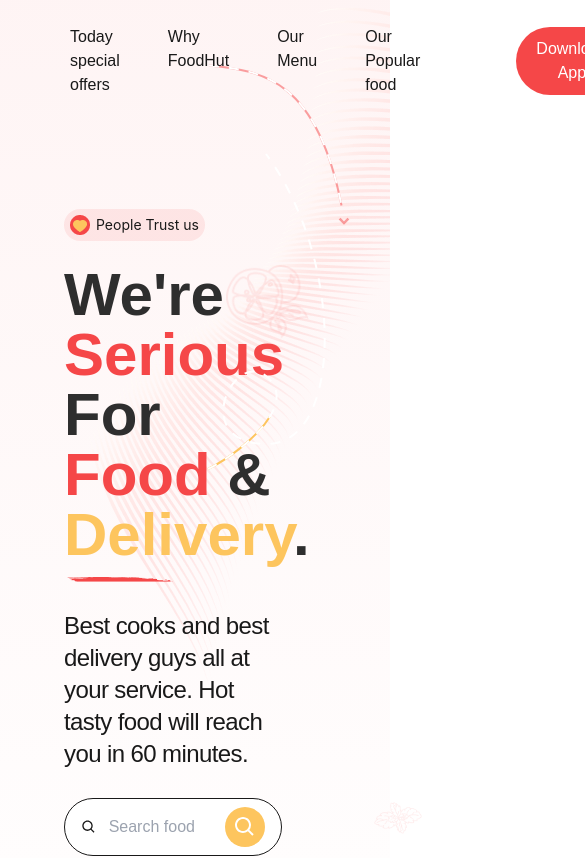
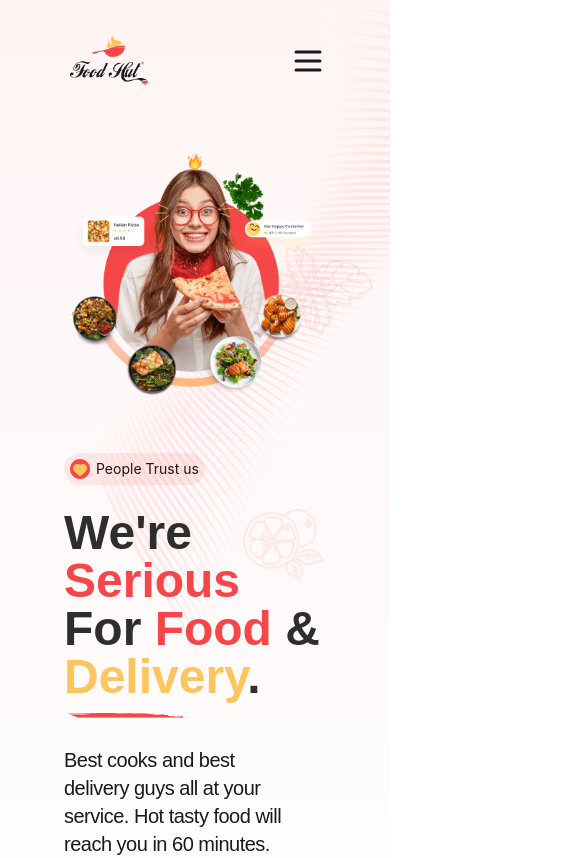
Before and after one commit to ihemebiriegondu/foodhut-website, a React (Create React App) app: page / in a window 390 px wide. Shown: the top 858 px of the page, 585 px wide, since content can reach past the window. Built offline with nearby package versions, Linux system fonts and the light colour scheme.

Commit message:
working on the header responsiveness

```diff
--- a/src/components/header.jsx
+++ b/src/components/header.jsx
@@ -11,7 +11,7 @@ export default function Header() {
                 <img src={spiralIcon} alt="spiral icon" />
             </div>
             <Nav />
-            <div className='absolute top-16 left-52'>
+            <div className='hidden lg:block absolute lg:top-20 xlg:top-16 left-52'>
                 <TopDottedLine />
             </div>
             <HeroSection />
--- a/src/components/heroSection.jsx
+++ b/src/components/heroSection.jsx
@@ -13,7 +13,7 @@ import Slider from './slider'
 
 export default function HeroSection() {
     return (
-        <section className='flex gap-x-16 relative z-10'>
+        <section className='flex flex-col-reverse lg:flex-row lg:gap-x-16 relative z-10'>
             <div className='absolute right-0 z-20'>
                 <SideDottedLine />
             </div>
@@ -23,7 +23,7 @@ export default function HeroSection() {
                     <p className='font-inter text-sm'>People Trust us</p>
                 </div>
                 <div className='mb-7 relative'>
-                    <h1 className='text-6xl font-extrabold leading-none text-secondBlack'>We're <span className='text-primary'>Serious</span> For <span className='text-primary'>Food</span> & <span className='text-secondary'>Delivery</span>.</h1>
+                    <h1 className='text-5xl xlg:text-6xl font-extrabold leading-none text-secondBlack'>We're <span className='text-primary'>Serious</span> For <span className='text-primary'>Food</span> & <span className='text-secondary'>Delivery</span>.</h1>
                     <div className='flex justify-end pe-28 pt-3'>
                         <img src={scratch} alt="scratch icon" />
                     </div>
@@ -33,7 +33,7 @@ export default function HeroSection() {
                     </div>
                 </div>
                 <div className='me-7'>
-                    <p className='text-2xl tracking-tight mb-7'>Best cooks and best delivery guys all at your service. Hot tasty food will reach you in 60 minutes.</p>
+                    <p className='text-xl xlg:text-2xl tracking-tight mb-7'>Best cooks and best delivery guys all at your service. Hot tasty food will reach you in 60 minutes.</p>
                     <div className='border border-firstBlack rounded-large overflow-hidden flex items-center px-4 mb-9 bg-white'>
                         <BiSearch className='text-2xl' />
                         <input type="text" placeholder='Search food' className='w-full py-4 px-3 outline-0 border-0 placeholder:firstBlack' />
@@ -52,7 +52,7 @@ export default function HeroSection() {
             </div>
             <div className='basis-1/2 relative z-20'>
                 <div className='relative'>
-                    <img src={heroImage} alt="" />
+                    <img src={heroImage} alt="hero img" className='mx-auto' />
                 </div>
                 <div className='absolute -right-12 bottom-1/4'>
                     <img src={mint} alt="mint icon" />
--- a/src/components/nav.jsx
+++ b/src/components/nav.jsx
@@ -1,6 +1,8 @@
 import React from 'react'
 import Logo from '../assests/little-icons/Logo (1).png'
 import FancyButton from './fancyButton'
+
+import { LuMenu } from 'react-icons/lu'
 
 export default function Nav() {
     return (
@@ -9,8 +11,8 @@ export default function Nav() {
                 <img src={Logo} alt="food hut logo" className='w-full h-full object-contain' />
             </div>
 
-            <div className='flex items-center gap-x-24'>
-                <div className='flex gap-x-12'>
+            <div className='hidden lg:flex items-center lg:gap-x-12 xlg:gap-x-14 xl:gap-x-24'>
+                <div className='flex lg:gap-x-8 xlg:gap-x-12 xl:gap-x-12'>
                     <a href="/">Today special offers</a>
                     <a href="/">Why FoodHut</a>
                     <a href="/">Our Menu</a>
@@ -20,6 +22,9 @@ export default function Nav() {
                     <FancyButton content={'Download App'} background={'bg-primary'} color={'text-white'} />
                 </div>
             </div>
+            <div className='block lg:hidden'>
+                <LuMenu className='text-4xl' />
+            </div>
         </nav>
     )
 }
--- a/tailwind.config.js
+++ b/tailwind.config.js
@@ -20,6 +20,9 @@ module.exports = {
       fontFamily: {
         'inter': ['Inter', 'sans-serif']
       },
+      screens: {
+        'xlg': '1120px'
+      }
     },
   },
   plugins: [],
```
